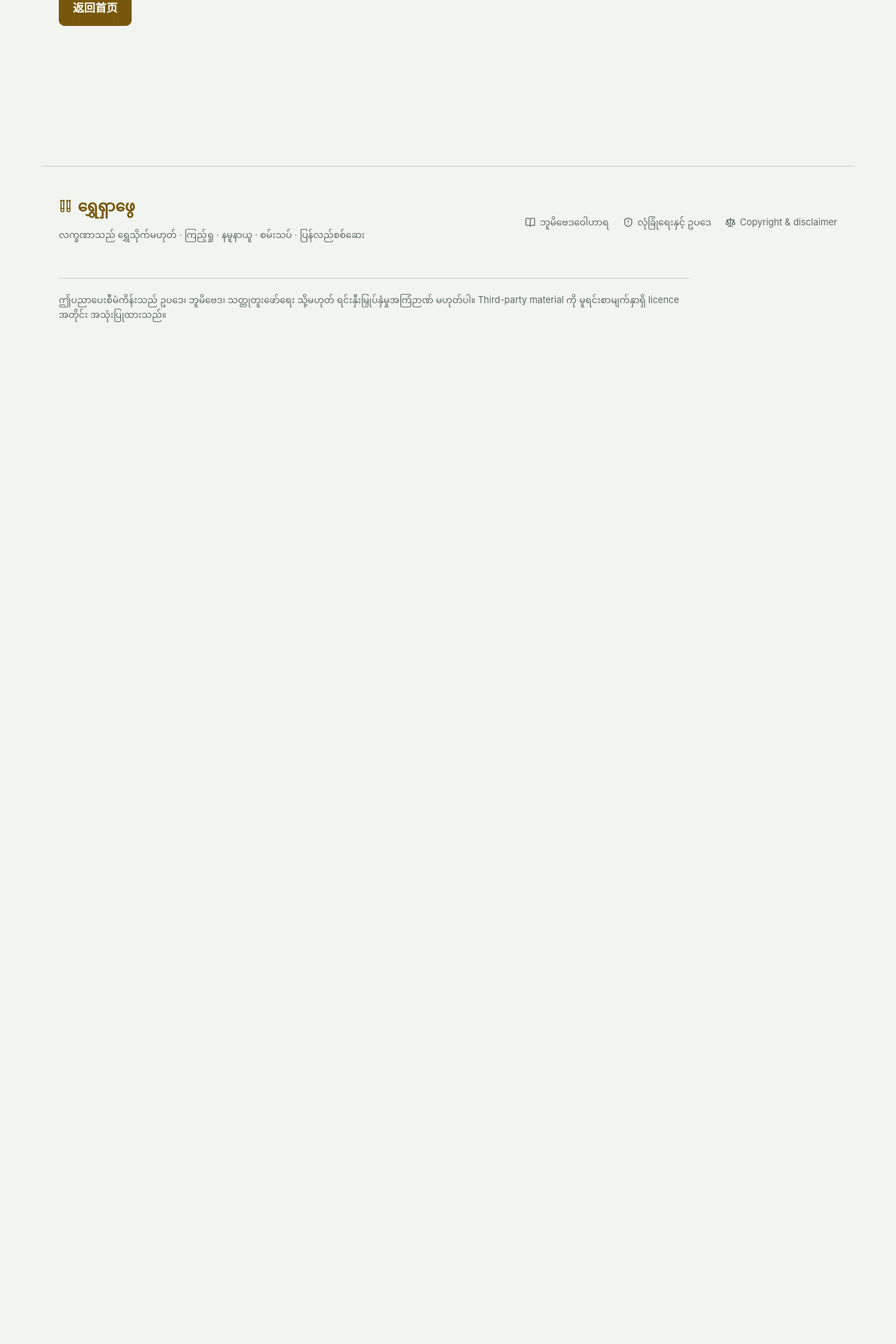
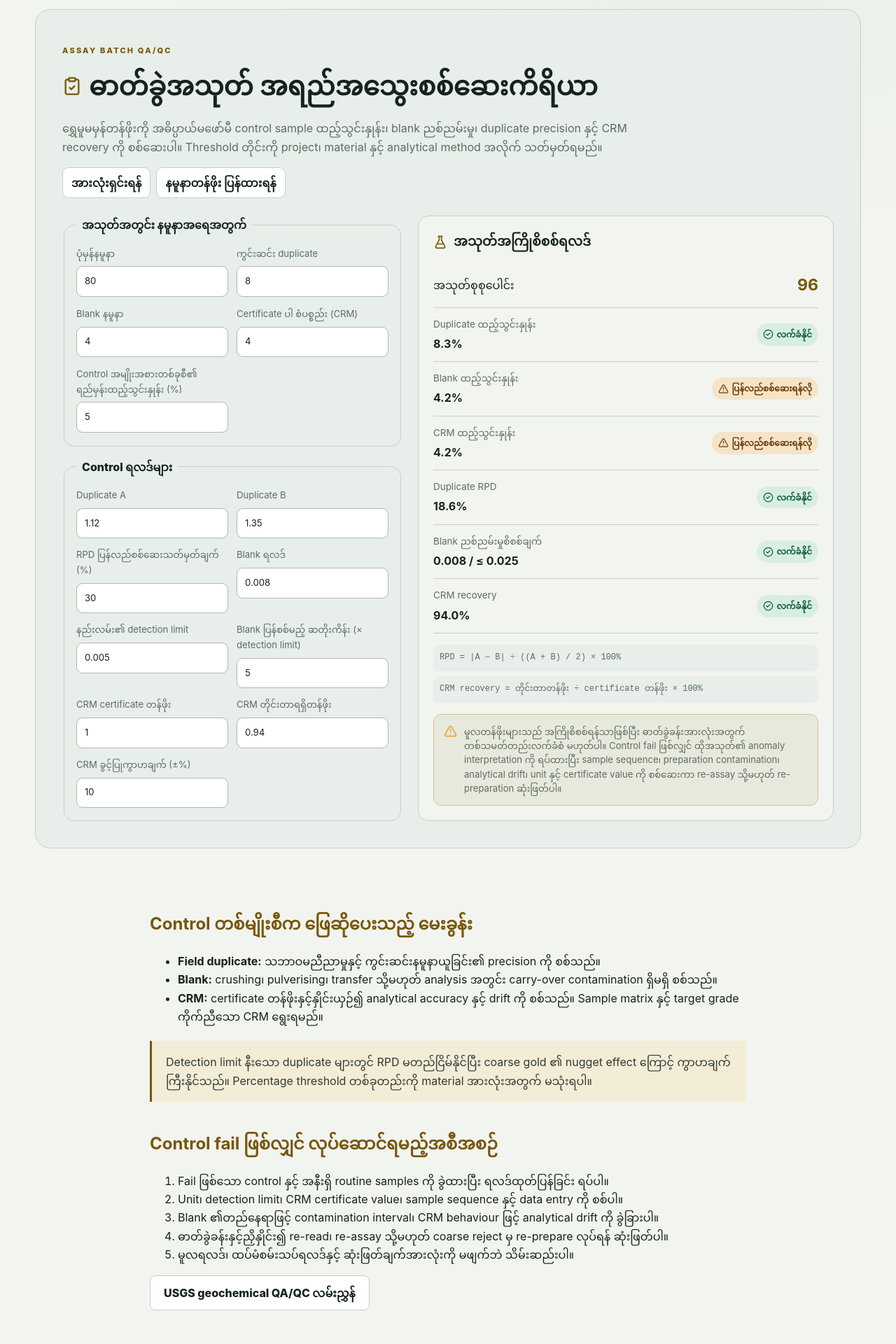
Before and after one commit to minnyinyioo/goldfinder, a Next.js app: page /my/qaqc in a window 1280 px wide. Before the commit this address had no page. Shown: the part 469-2389 px from the top of the page at 70% size. Before the commit the page ends 988 px from the top, so only its background shows below. Built offline with nearby package versions, Linux system fonts and the light colour scheme.

Commit message:
v3.31.0 add Burmese QAQC checker

```diff
--- a/package.json
+++ b/package.json
@@ -1 +1 @@
-{"name":"goldfinder","version":"3.30.0","private":true,"scripts":{"dev":"next dev","build":"next build","start":"next start","typecheck":"tsc --noEmit","verify:deployment":"node scripts/verify-deployment.mjs"},"dependencies":{"@types/leaflet":"^1.9.22","leaflet":"^1.9.4","lucide-react":"^1.28.0","next":"^15.5.0","react":"^19.1.0","react-dom":"^19.1.0"},"devDependencies":{"@types/node":"^22.0.0","@types/react":"^19.0.0","@types/react-dom":"^19.0.0","typescript":"^5.9.0"}}
+{"name":"goldfinder","version":"3.31.0","private":true,"scripts":{"dev":"next dev","build":"next build","start":"next start","typecheck":"tsc --noEmit","verify:deployment":"node scripts/verify-deployment.mjs"},"dependencies":{"@types/leaflet":"^1.9.22","leaflet":"^1.9.4","lucide-react":"^1.28.0","next":"^15.5.0","react":"^19.1.0","react-dom":"^19.1.0"},"devDependencies":{"@types/node":"^22.0.0","@types/react":"^19.0.0","@types/react-dom":"^19.0.0","typescript":"^5.9.0"}}
--- /dev/null
+++ b/src/app/my/qaqc/page.tsx
@@ -0,0 +1,53 @@
+import type { Metadata } from "next";
+import QAQCChecker from "@/components/QAQCChecker";
+
+export const metadata: Metadata = {
+  title: "ဓာတ်ခွဲအသုတ် QA/QC စစ်ဆေးခြင်း | Goldfinder",
+  description:
+    "ရွှေနမူနာဓာတ်ခွဲအသုတ်၏ duplicate RPD၊ blank contamination နှင့် CRM recovery ကို မြန်မာဘာသာဖြင့် စစ်ဆေးပါ။",
+  alternates: {
+    canonical: "/my/qaqc",
+    languages: { "zh-CN": "/qaqc", en: "/en/qaqc", my: "/my/qaqc" },
+  },
+};
+
+export default function Page() {
+  return (
+    <>
+      <div className="page-head">
+        <p className="eyebrow">SAMPLING · ASSAY · VERIFICATION</p>
+        <h1>နမူနာနှင့် ဓာတ်ခွဲရလဒ် အရည်အသွေးထိန်းချုပ်မှု</h1>
+        <p className="lead">
+          Anomaly ကို အဓိပ္ပာယ်ဖော်ခြင်းထက် QA/QC ကို ဦးစွာထားပါ။ Control
+          မအောင်မြင်သောအသုတ်မှ တန်ဖိုးမြင့်ရလဒ်ကို ယာယီရပ်ထားပြီး အကြောင်းရင်းကို
+          စုံစမ်းရမည်။
+        </p>
+      </div>
+      <QAQCChecker lang="my" />
+      <section className="content">
+        <h2>Control တစ်မျိုးစီက ဖြေဆိုပေးသည့် မေးခွန်း</h2>
+        <ul>
+          <li><strong>Field duplicate:</strong> သဘာဝမညီညာမှုနှင့် ကွင်းဆင်းနမူနာယူခြင်း၏ precision ကို စစ်သည်။</li>
+          <li><strong>Blank:</strong> crushing၊ pulverising၊ transfer သို့မဟုတ် analysis အတွင်း carry-over contamination ရှိမရှိ စစ်သည်။</li>
+          <li><strong>CRM:</strong> certificate တန်ဖိုးနှင့်နှိုင်းယှဉ်၍ analytical accuracy နှင့် drift ကို စစ်သည်။ Sample matrix နှင့် target grade ကိုက်ညီသော CRM ရွေးရမည်။</li>
+        </ul>
+        <div className="notice">
+          Detection limit နီးသော duplicate များတွင် RPD မတည်ငြိမ်နိုင်ပြီး coarse gold ၏ nugget effect ကြောင့် ကွာဟချက်ကြီးနိုင်သည်။ Percentage threshold တစ်ခုတည်းကို material အားလုံးအတွက် မသုံးရပါ။
+        </div>
+        <h2>Control fail ဖြစ်လျှင် လုပ်ဆောင်ရမည့်အစီအစဉ်</h2>
+        <ol>
+          <li>Fail ဖြစ်သော control နှင့် အနီးရှိ routine samples ကို ခွဲထားပြီး ရလဒ်ထုတ်ပြန်ခြင်း ရပ်ပါ။</li>
+          <li>Unit၊ detection limit၊ CRM certificate value၊ sample sequence နှင့် data entry ကို စစ်ပါ။</li>
+          <li>Blank ၏တည်နေရာဖြင့် contamination interval၊ CRM behaviour ဖြင့် analytical drift ကို ခွဲခြားပါ။</li>
+          <li>ဓာတ်ခွဲခန်းနှင့်ညှိနှိုင်း၍ re-read၊ re-assay သို့မဟုတ် coarse reject မှ re-prepare လုပ်ရန် ဆုံးဖြတ်ပါ။</li>
+          <li>မူလရလဒ်၊ ထပ်မံစမ်းသပ်ရလဒ်နှင့် ဆုံးဖြတ်ချက်အားလုံးကို မဖျက်ဘဲ သိမ်းဆည်းပါ။</li>
+        </ol>
+        <p>
+          <a className="button secondary" href="https://www.usgs.gov/publications/quality-assurance-and-quality-control-geochemical-data-a-primer-research-scientist" target="_blank" rel="noreferrer">
+            USGS geochemical QA/QC လမ်းညွှန်
+          </a>
+        </p>
+      </section>
+    </>
+  );
+}
--- a/src/app/sitemap.ts
+++ b/src/app/sitemap.ts
@@ -47,6 +47,7 @@ export default function sitemap(): MetadataRoute.Sitemap {
     "/my/knowledge",
     "/my/tools",
     "/my/planner",
+    "/my/qaqc",
     "/my/field",
     "/my/map",
     "/my/reports",
--- a/src/components/QAQCChecker.tsx
+++ b/src/components/QAQCChecker.tsx
@@ -8,7 +8,7 @@ import {
   ShieldQuestion,
 } from "lucide-react";
 import "./qaqc-checker.css";
-type Lang = "zh" | "en";
+type Lang = "zh" | "en" | "my";
 type State = "pass" | "review" | "missing";
 const t = {
   zh: {
@@ -64,6 +64,33 @@ const t = {
     note: "Defaults are preliminary screening values, not universal laboratory acceptance criteria. When a control fails, pause interpretation and review sequence, preparation contamination, drift, units and certificate values before re-assay or re-preparation.",
     clear: "Clear all",
     defaults: "Restore examples",
+  },
+  my: {
+    title: "ဓာတ်ခွဲအသုတ် အရည်အသွေးစစ်ဆေးကိရိယာ",
+    lead: "ရွှေမူမမှန်တန်ဖိုးကို အဓိပ္ပာယ်မဖော်မီ control sample ထည့်သွင်းနှုန်း၊ blank ညစ်ညမ်းမှု၊ duplicate precision နှင့် CRM recovery ကို စစ်ဆေးပါ။ Threshold တိုင်းကို project၊ material နှင့် analytical method အလိုက် သတ်မှတ်ရမည်။",
+    batch: "အသုတ်အတွင်း နမူနာအရေအတွက်",
+    routine: "ပုံမှန်နမူနာ",
+    dup: "ကွင်းဆင်း duplicate",
+    blank: "Blank နမူနာ",
+    crm: "Certificate ပါ စံပစ္စည်း (CRM)",
+    target: "Control အမျိုးအစားတစ်ခုစီ၏ ရည်မှန်းထည့်သွင်းနှုန်း (%)",
+    result: "Control ရလဒ်များ",
+    a: "Duplicate A",
+    b: "Duplicate B",
+    rpd: "RPD ပြန်လည်စစ်ဆေးသတ်မှတ်ချက် (%)",
+    blankResult: "Blank ရလဒ်",
+    dl: "နည်းလမ်း၏ detection limit",
+    multiple: "Blank ပြန်စစ်မည့် ဆတိုးကိန်း (× detection limit)",
+    cert: "CRM certificate တန်ဖိုး",
+    measured: "CRM တိုင်းတာရရှိတန်ဖိုး",
+    crmLimit: "CRM ခွင့်ပြုကွာဟချက် (±%)",
+    summary: "အသုတ်အကြိုစိစစ်ရလဒ်",
+    pass: "လက်ခံနိုင်",
+    review: "ပြန်လည်စစ်ဆေးရန်လို",
+    missing: "အချက်အလက်မလုံလောက်",
+    note: "မူလတန်ဖိုးများသည် အကြိုစိစစ်ရန်သာဖြစ်ပြီး ဓာတ်ခွဲခန်းအားလုံးအတွက် တစ်သမတ်တည်းလက်ခံစံ မဟုတ်ပါ။ Control fail ဖြစ်လျှင် ထိုအသုတ်၏ anomaly interpretation ကို ရပ်ထားပြီး sample sequence၊ preparation contamination၊ analytical drift၊ unit နှင့် certificate value ကို စစ်ဆေးကာ re-assay သို့မဟုတ် re-preparation ဆုံးဖြတ်ပါ။",
+    clear: "အားလုံးရှင်းရန်",
+    defaults: "နမူနာတန်ဖိုး ပြန်ထားရန်",
   },
 } as const;
 export default function QAQCChecker({ lang = "zh" }: { lang?: Lang }) {
@@ -218,7 +245,11 @@ export default function QAQCChecker({ lang = "zh" }: { lang?: Lang }) {
       <div
         className="tool-reset-actions"
         aria-label={
-          lang === "zh" ? "质量检查器数据操作" : "Quality checker data actions"
+          lang === "zh"
+            ? "质量检查器数据操作"
+            : lang === "my"
+              ? "အရည်အသွေးစစ်ဆေးကိရိယာ ဒေတာလုပ်ဆောင်ချက်"
+              : "Quality checker data actions"
         }
       >
         <button type="button" onClick={clearAll}>
@@ -257,32 +288,32 @@ export default function QAQCChecker({ lang = "zh" }: { lang?: Lang }) {
             {c.summary}
           </h3>
           <div className="qaqc-total">
-            <span>{lang === "zh" ? "批次总数" : "Total batch items"}</span>
+            <span>{lang === "zh" ? "批次总数" : lang === "my" ? "အသုတ်စုစုပေါင်း" : "Total batch items"}</span>
             <strong>{r.total}</strong>
           </div>
           <Row
-            label={lang === "zh" ? "重复样插入率" : "Duplicate insertion"}
+            label={lang === "zh" ? "重复样插入率" : lang === "my" ? "Duplicate ထည့်သွင်းနှုန်း" : "Duplicate insertion"}
             value={`${r.pct(dups).toFixed(1)}%`}
             state={r.ratio(dups)}
           />
           <Row
-            label={lang === "zh" ? "空白样插入率" : "Blank insertion"}
+            label={lang === "zh" ? "空白样插入率" : lang === "my" ? "Blank ထည့်သွင်းနှုန်း" : "Blank insertion"}
             value={`${r.pct(blanks).toFixed(1)}%`}
             state={r.ratio(blanks)}
           />
           <Row
-            label={lang === "zh" ? "CRM 插入率" : "CRM insertion"}
+            label={lang === "zh" ? "CRM 插入率" : lang === "my" ? "CRM ထည့်သွင်းနှုန်း" : "CRM insertion"}
             value={`${r.pct(crms).toFixed(1)}%`}
             state={r.ratio(crms)}
           />
           <Row
-            label={lang === "zh" ? "重复样 RPD" : "Duplicate RPD"}
+            label={lang === "zh" ? "重复样 RPD" : lang === "my" ? "Duplicate RPD" : "Duplicate RPD"}
             value={r.rpd === null ? "—" : `${r.rpd.toFixed(1)}%`}
             state={r.dupState}
           />
           <Row
             label={
-              lang === "zh" ? "空白污染筛查" : "Blank contamination screen"
+              lang === "zh" ? "空白污染筛查" : lang === "my" ? "Blank ညစ်ညမ်းမှုစိစစ်ချက်" : "Blank contamination screen"
             }
             value={
               Number.isFinite(blank) &&
@@ -294,7 +325,7 @@ export default function QAQCChecker({ lang = "zh" }: { lang?: Lang }) {
             state={r.blankState}
           />
           <Row
-            label={lang === "zh" ? "CRM 回收率" : "CRM recovery"}
+            label={lang === "zh" ? "CRM 回收率" : lang === "my" ? "CRM recovery" : "CRM recovery"}
             value={r.recovery === null ? "—" : `${r.recovery.toFixed(1)}%`}
             state={r.crmState}
           />
@@ -303,7 +334,9 @@ export default function QAQCChecker({ lang = "zh" }: { lang?: Lang }) {
             <code>
               {lang === "zh"
                 ? "CRM 回收率 = 实测值 ÷ 证书值 × 100%"
-                : "CRM recovery = measured ÷ certified × 100%"}
+                : lang === "my"
+                  ? "CRM recovery = တိုင်းတာတန်ဖိုး ÷ certificate တန်ဖိုး × 100%"
+                  : "CRM recovery = measured ÷ certified × 100%"}
             </code>
           </div>
           <div className="qaqc-note">
--- a/src/components/SiteNav.tsx
+++ b/src/components/SiteNav.tsx
@@ -117,6 +117,8 @@ export default function SiteNav() {
                 ? "/tools"
                 : path === "/my/planner"
                   ? "/planner"
+                  : path === "/my/qaqc"
+                    ? "/qaqc"
                   : path === "/my/reports"
                     ? "/reports"
                     : path === "/my/backup"
@@ -138,6 +140,8 @@ export default function SiteNav() {
                 ? "/en/tools"
                 : path === "/my/planner"
                   ? "/en/planner"
+                  : path === "/my/qaqc"
+                    ? "/en/qaqc"
                   : path === "/my/reports"
                     ? "/en/reports"
                     : path === "/my/backup"
@@ -157,6 +161,8 @@ export default function SiteNav() {
             ? "/my/tools"
             : myPath === "/planner"
               ? "/my/planner"
+              : myPath === "/qaqc"
+                ? "/my/qaqc"
               : myPath === "/field"
                 ? "/my/field"
                 : myPath === "/map"
```
Also changed, not shown: src/components/MyanmarHub.tsx (+8 -2 lines), 1 other file (tests, documents, lock files or other folders).
